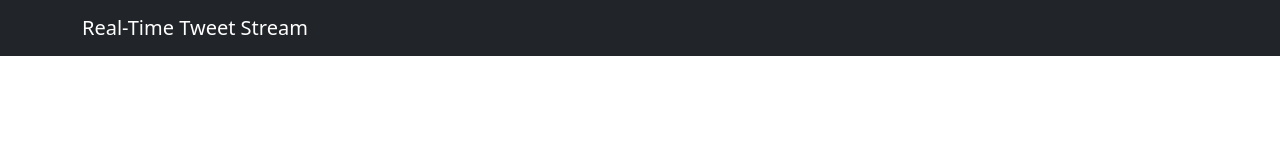
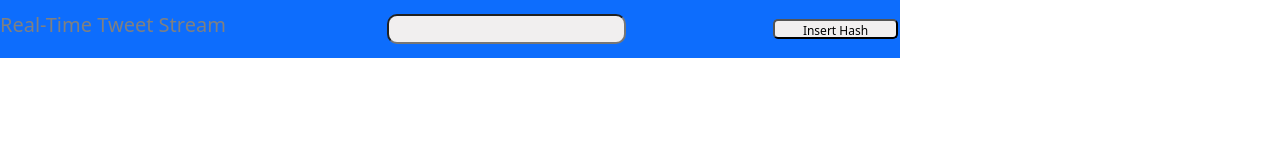
Before and after one commit to gonzalober/twitter-Stream, a website: page client/index.html in a window 1280 px wide. Drawn offline with nearby package versions, Linux system fonts and the light colour scheme; no server answers.

Commit message:
moce script html to js

```diff
--- /dev/null
+++ b/client/index.css
@@ -0,0 +1,27 @@
+body {
+  font-family: Arial, Helvetica, sans-serif;
+  margin: auto;
+  width: 900px;
+  position: center;
+}
+.navbar {
+  color: gray;
+  overflow: hidden;
+  background-color: #0d6dfd;
+  position: fixed;
+  top: 0;
+}
+.insert-hash {
+  background-color: rgb(241, 239, 239);
+  position: left;
+  border-radius: 10px;
+}
+.button-hash {
+  background-color: rgb(241, 239, 239);
+  text-align: center;
+  margin: 2px;
+  width: 125px;
+  font-size: 12px;
+  height: 20px;
+  border-radius: 5px;
+}
--- a/client/index.html
+++ b/client/index.html
@@ -3,72 +3,34 @@
   <head>
     <meta charset="UTF-8" />
     <meta name="viewport" content="width=device-width, initial-scale=1.0" />
+    <link rel="stylesheet" href="./index.css" />
     <link
       href="https://cdn.jsdelivr.net/npm/bootstrap@5.0.0-beta1/dist/css/bootstrap.min.css"
       rel="stylesheet"
       integrity="sha384-giJF6kkoqNQ00vy+HMDP7azOuL0xtbfIcaT9wjKHr8RbDVddVHyTfAAsrekwKmP1"
       crossorigin="anonymous"
     />
-    <link
-      rel="stylesheet"
-      href="https://cdnjs.cloudflare.com/ajax/libs/font-awesome/5.15.1/css/all.min.css"
-      integrity="sha512-+4zCK9k+qNFUR5X+cKL9EIR+ZOhtIloNl9GIKS57V1MyNsYpYcUrUeQc9vNfzsWfV28IaLL3i96P9sdNyeRssA=="
-      crossorigin="anonymous"
-    />
     <title>Real-Time Tweet Stream</title>
   </head>
+
   <body>
-    <nav class="navbar navbar-dark bg-dark">
-      <div class="container">
-        <a href="#" class="navbar-brand">Real-Time Tweet Stream</a>
-      </div>
-    </nav>
+    <div class="navbar">
+        <h1 class="navbar-brand">Real-Time Tweet Stream</h1>
+      <input class="insert-hash">
+        <button class="button-hash">Insert Hash</button>
+      </input>
+    </div>
 
     <div class="container">
       <div id="tweetStream"></div>
     </div>
-
     <script
       src="https://cdnjs.cloudflare.com/ajax/libs/socket.io/3.0.4/socket.io.js"
       integrity="sha512-aMGMvNYu8Ue4G+fHa359jcPb1u+ytAF+P2SCb+PxrjCdO3n3ZTxJ30zuH39rimUggmTwmh2u7wvQsDTHESnmfQ=="
       crossorigin="anonymous"
     ></script>
 
-    <script>
-      const tweetStream = document.getElementById("tweetStream");
-      const socket = io();
+    <script src="./index.js"></script>
 
-      const tweets = [];
-
-      socket.on("connect", () => {
-        console.log("Connected to server...");
-      });
-
-      socket.on("tweet", (tweet) => {
-        // console.log(tweet)
-        const tweetData = {
-          id: tweet.data.id,
-          text: tweet.data.text,
-          username: `@${tweet.includes.users[0].username}`,
-        };
-
-        const tweetEl = document.createElement("div");
-        tweetEl.className = "card my-4";
-        tweetEl.innerHTML = `
-            <div class="card-body">
-                <h5 class="card-title">${tweetData.text}</h5>
-                <h6 class="card-subtitle mb-2 text-muted">${tweetData.username}</h6>
-
-                <a class="btn btn-primary mt-3" href="https://twitter.com/${tweetData.username}/status/${tweetData.id}">
-                    <i class="fab fa-twitter"></i> Go To Tweet
-                </a>
-            </div>
-        `;
-
-        tweetStream.appendChild(tweetEl);
-
-        // setTimeout(() => tweetEl.remove(), 5000)
-      });
-    </script>
   </body>
 </html>
--- /dev/null
+++ b/client/index.js
@@ -0,0 +1,32 @@
+const tweetStream = document.getElementById("tweetStream");
+const socket = io();
+
+const tweets = [];
+
+socket.on("connect", () => {
+  console.log("Connected to server...");
+});
+
+socket.on("tweet", (tweet) => {
+  // console.log(tweet)
+  const tweetData = {
+    id: tweet.data.id,
+    text: tweet.data.text,
+    username: `@${tweet.includes.users[0].username}`,
+  };
+
+  const tweetEl = document.createElement("div");
+  tweetEl.className = "card my-4";
+  tweetEl.innerHTML = `
+            <div class="card-body">
+                <h5 class="card-title">${tweetData.text}</h5>
+                <h6 class="card-subtitle mb-2 text-muted">${tweetData.username}</h6>
+
+                <a class="btn btn-primary mt-3" href="https://twitter.com/${tweetData.username}/status/${tweetData.id}">
+                    <i class="fab fa-twitter"></i> Go To Tweet
+                </a>
+            </div>
+        `;
+
+  tweetStream.appendChild(tweetEl);
+});
--- a/package.json
+++ b/package.json
@@ -2,7 +2,7 @@
   "name": "twitter-stream",
   "version": "1.0.0",
   "description": "",
-  "main": "index.js",
+  "main": "server/index.js",
   "scripts": {
     "start": "node server/index.js",
     "dev": "nodemon server/index.js",
--- a/server/index.js
+++ b/server/index.js
@@ -10,6 +10,7 @@ const needle = require("needle");
 const config = require("dotenv").config();
 const TOKEN = process.env.TWITTER_TOKEN;
 
+app.use(express.static("client"));
 app.get("/", (req, res) => {
   res.sendFile(path.resolve(__dirname, "../", "client", "index.html"));
 });
@@ -18,7 +19,7 @@ const rulesURL = "https://api.twitter.com/2/tweets/search/stream/rules";
 const streamURL =
   "https://api.twitter.com/2/tweets/search/stream?tweet.fields=public_metrics&expansions=author_id";
 
-const rules = [{ value: "Brexit" }];
+const rules = [{ value: "Argentina" }];
 
 //get stream rules
 const getRules = async () => {
```
